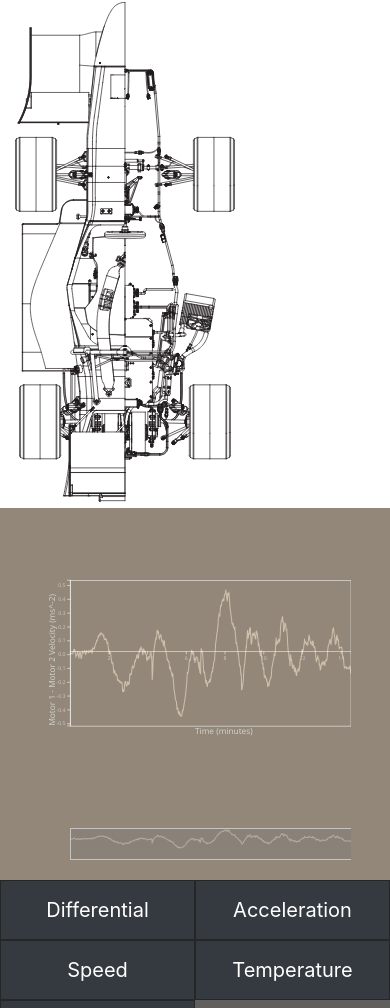
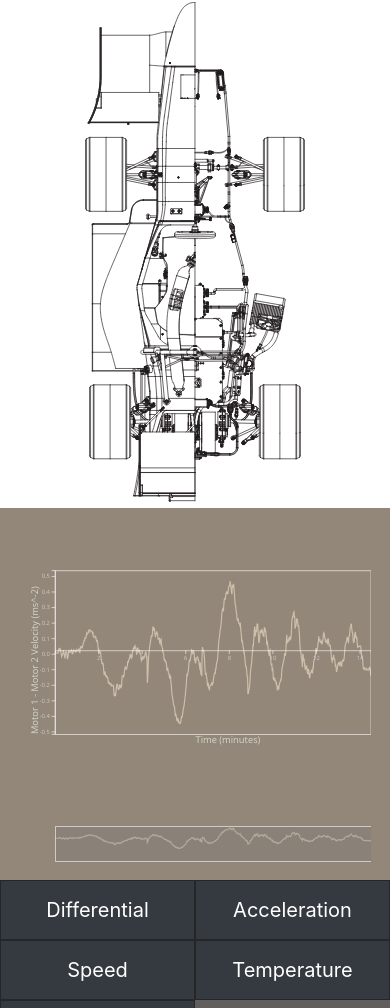
Before and after one commit to cdilga/sae-vis, a website: page index.html in a window 390 px wide. Shown: the part 102-1110 px from the top of the page. Drawn offline with nearby package versions, Linux system fonts and the light colour scheme.

Commit message:
Alter media queries

```diff
--- a/styles/style.css
+++ b/styles/style.css
@@ -81,9 +81,15 @@ html, body{
 
 @media (max-width: 700px) {
   #chart svg, #overview svg {
-    width: 80%;
+    width: 90%;
   }
   #chart, #overview {
     padding: 0;
   }
 }
+
+@media (max-width: 768px) {
+  #vis-container {
+    text-align: center;
+  }
+}
```
